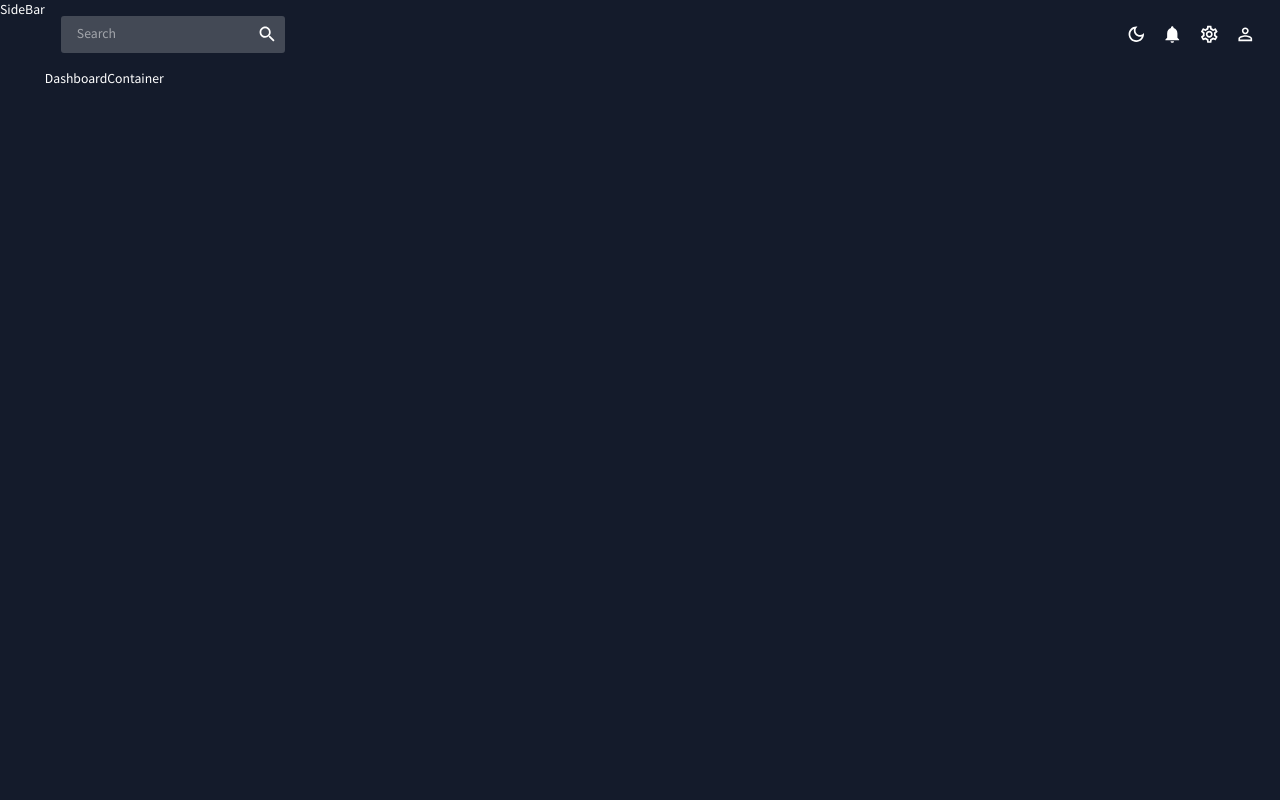
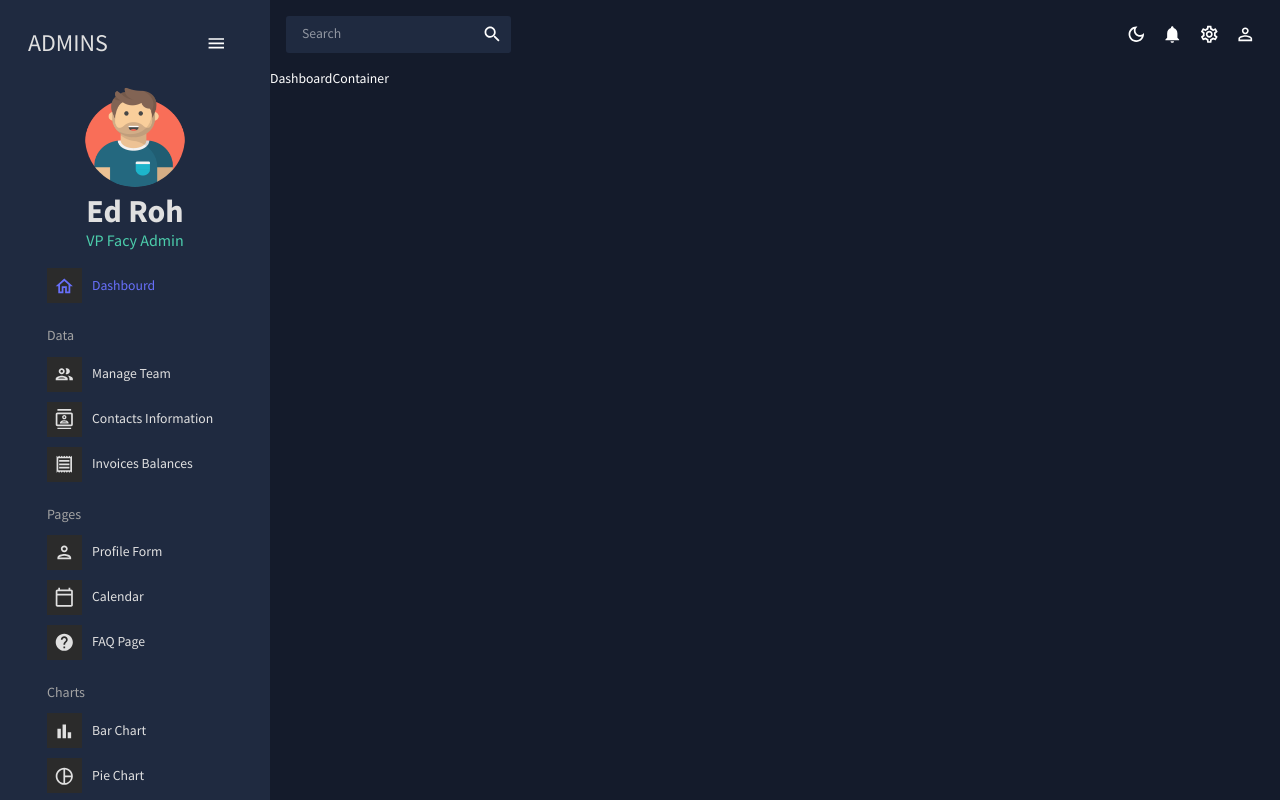
Before and after one commit to Tarek-989/React-Admin-Dashboard-App, a React (Create React App) app in the folder react-admin/: page / in a window 1280 px wide. Built offline with nearby package versions, Linux system fonts and the light colour scheme.

Commit message:
add Sidebar component

```diff
--- a/react-admin/src/pages/global/SideBar.tsx
+++ b/react-admin/src/pages/global/SideBar.tsx
@@ -1,9 +1,217 @@
-import React from 'react';
+import React, { useState } from 'react';
+import { ProSidebar, Menu, MenuItem } from 'react-pro-sidebar';
+import 'react-pro-sidebar/dist/css/styles.css';
+import { Box, IconButton, Typography, useTheme } from '@mui/material';
+import { Link } from 'react-router-dom';
+import { tokens } from '../../theme';
+import { BarChartOutlined, CalendarTodayOutlined, ContactsOutlined, HelpOutlined, HomeOutlined, MapOutlined, MenuOutlined, PeopleOutlined, PersonOutlined, PieChartOutline, ReceiptOutlined, TimelineOutlined } from '@mui/icons-material';
+
+const Item: React.FC<TProps> = ({ title, to, icon, selected, setSelected }) => {
+	const theme = useTheme();
+	const colors = tokens(theme.palette.mode);
+	return (
+		<MenuItem
+			active={selected === title}
+			style={{ color: colors.gray[100] }}
+			onClick={() => setSelected(title)}
+			icon={icon}
+		>
+			<Typography>{title}</Typography>
+			<Link to={to} />
+		</MenuItem>
+	);
+}
 
 export const SideBar: React.FC = () => {
+	const theme = useTheme();
+	const colors = tokens(theme.palette.mode);
+	const [isCollapsed, setIsCollapsed] = useState(false);
+	const [selected, setSelected] = useState('Dashbourd');
+
 	return (
-		<>
-			SideBar
-		</>
+		<Box sx={{
+			'& .pro-sidebar-inner': {
+				background: `${colors.primary[400]} !important`
+			},
+			'& .pro-icon-weapper': {
+				backgroundColor: 'transparent !important'
+			},
+			'& .pro-inner-item': {
+				padding: '0.313rem 2.188rem 0.313rem 1.25rem !important'
+			},
+			'& .pro-inner-item:hover': {
+				color: '#868dfb !important'
+			},
+			'& .pro-menu-item.active': {
+				color: '#6870fa !important'
+			},
+		}}>
+			<ProSidebar collapsed={isCollapsed}>
+				<Menu iconShape='square'>
+					<MenuItem
+						onClick={() => setIsCollapsed(!isCollapsed)}
+						icon={isCollapsed ? <MenuOutlined /> : undefined}
+						style={{
+							margin: '0.625rem 0 1.25rem 0',
+							color: colors.gray[100],
+						}}
+					>
+
+						{!isCollapsed && (
+							<Box
+								display={'flex'}
+								justifyContent={'space-between'}
+								alignItems={'center'}
+								ml={1}
+							>
+								<Typography variant='h3' color={colors.gray[100]}>ADMINS</Typography>
+								<IconButton onClick={() => setIsCollapsed(!isCollapsed)}>
+									<MenuOutlined />
+								</IconButton>
+							</Box>
+						)}
+					</MenuItem>
+					{/* user */}
+					{!isCollapsed && (
+						<Box mb={1.5}>
+							<Box display={'flex'} justifyContent={'center'} alignItems={'center'}>
+								<img
+									alt='profile-user'
+									height={100}
+									width={100}
+									src={'../../assetes/user.png'}
+									style={{ cursor: 'pointer', borderRadius: '50%' }}
+
+								/>
+							</Box>
+							<Box textAlign={'center'}>
+								<Typography
+									variant='h2'
+									color={colors.gray[100]}
+									fontWeight='bold'
+									mt={0.625}
+								>
+									Ed Roh
+								</Typography>
+								<Typography
+									variant='h5'
+									color={colors.greenAccent[500]}
+								>
+									VP Facy Admin
+								</Typography>
+							</Box>
+						</Box>
+					)}
+					<Box pl={isCollapsed ? undefined : '10%'}>
+						<Item
+							title='Dashbourd'
+							to='/'
+							icon={<HomeOutlined />}
+							selected={selected}
+							setSelected={setSelected}
+						/>
+						<Typography
+							variant='h6'
+							color={colors.gray[300]}
+							sx={{ margin: '1rem 0 0.313rem 1.25rem' }}
+						>
+							Data
+						</Typography>
+						<Item
+							title='Manage Team'
+							to='/team'
+							icon={<PeopleOutlined />}
+							selected={selected}
+							setSelected={setSelected}
+						/>
+						<Item
+							title='Contacts Information'
+							to='/contacts'
+							icon={<ContactsOutlined />}
+							selected={selected}
+							setSelected={setSelected}
+						/>
+						<Item
+							title='Invoices Balances'
+							to='/invoices'
+							icon={<ReceiptOutlined />}
+							selected={selected}
+							setSelected={setSelected}
+						/>
+						<Typography
+							variant='h6'
+							color={colors.gray[300]}
+							sx={{ margin: '1rem 0 0.313rem 1.25rem' }}
+						>
+							Pages
+						</Typography>
+						<Item
+							title='Profile Form'
+							to='/form'
+							icon={<PersonOutlined />}
+							selected={selected}
+							setSelected={setSelected}
+						/>
+						<Item
+							title='Calendar'
+							to='/calendar'
+							icon={<CalendarTodayOutlined />}
+							selected={selected}
+							setSelected={setSelected}
+						/>
+						<Item
+							title='FAQ Page'
+							to='/faq'
+							icon={<HelpOutlined />}
+							selected={selected}
+							setSelected={setSelected}
+						/>
+						<Typography
+							variant='h6'
+							color={colors.gray[300]}
+							sx={{ margin: '1rem 0 0.313rem 1.25rem' }}
+						>
+							Charts
+						</Typography>
+						<Item
+							title='Bar Chart'
+							to='/bar'
+							icon={<BarChartOutlined />}
+							selected={selected}
+							setSelected={setSelected}
+						/>
+						<Item
+							title='Pie Chart'
+							to='/pie'
+							icon={<PieChartOutline />}
+							selected={selected}
+							setSelected={setSelected}
+						/>
+						<Item
+							title='Line Chart'
+							to='/line'
+							icon={<TimelineOutlined />}
+							selected={selected}
+							setSelected={setSelected}
+						/>
+						<Item
+							title='Geograpgy Chart'
+							to='/geograpgy'
+							icon={<MapOutlined />}
+							selected={selected}
+							setSelected={setSelected}
+						/>
+					</Box>
+				</Menu>
+			</ProSidebar>
+		</Box >
 	);
 };
+
+type TProps = {
+	title: string;
+	to: string;
+	icon: React.ReactNode;
+	selected: string;
+	setSelected: React.Dispatch<React.SetStateAction<string>>;
+};
--- a/react-admin/src/theme.ts
+++ b/react-admin/src/theme.ts
@@ -19,7 +19,7 @@ export const tokens = (mode: string) => ({
 			100: "#d0d1d5",
 			200: "#a1a4aa",
 			300: "#727680",
-			400: "#434955",
+			400: "#1f2a40",
 			500: "#141b2b",
 			600: "#101622",
 			700: "#0c101a",
```
Also changed, not shown: react-admin/public/assetes/user.png (added).
